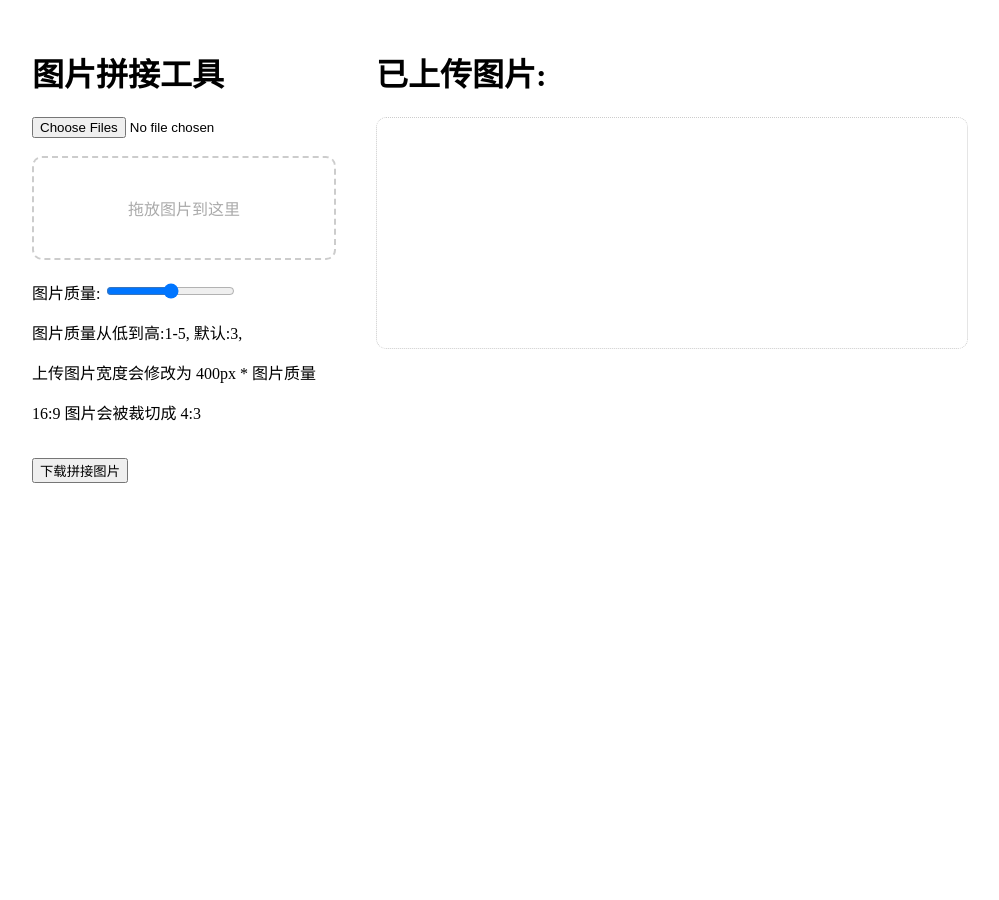
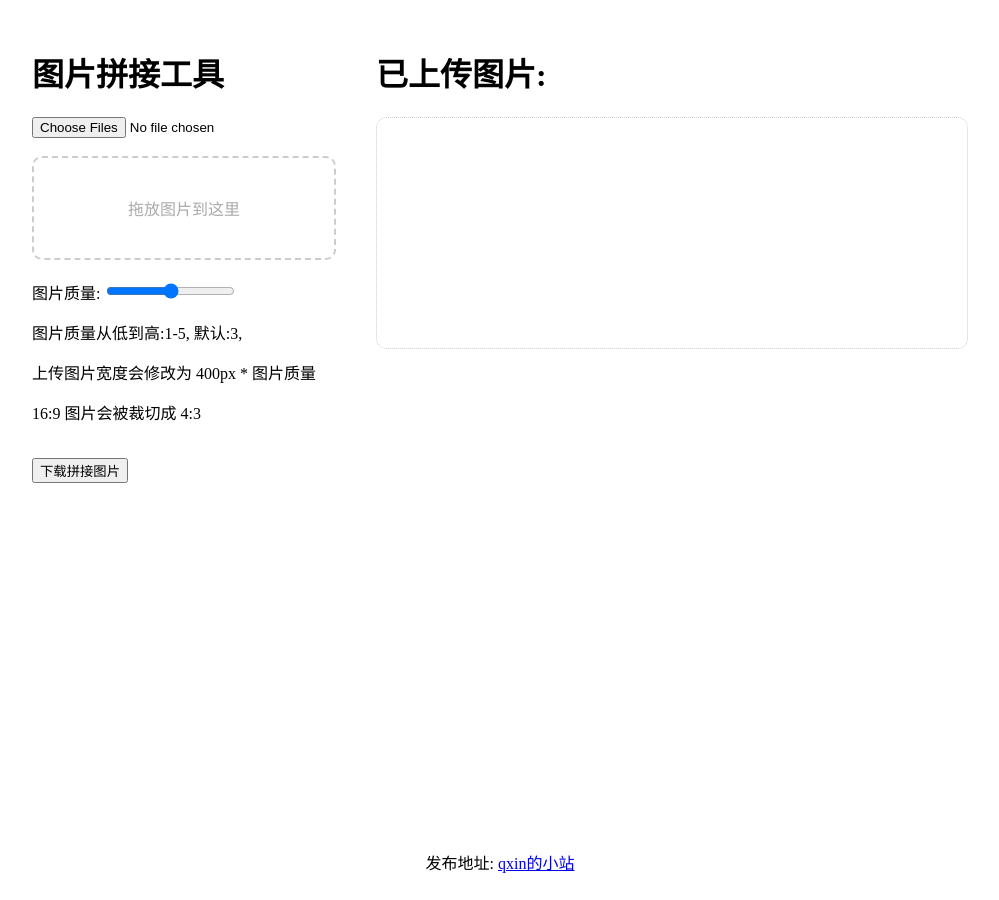
Before and after one commit to qxinGitHub/qxinGItHub.github.io, a Jekyll site: the page assets/html/multiple_drag_and_drop_upload_v3.html, which Jekyll copies as it is, in a window 1280 px wide. Shown: the whole page, without its empty margins (140-1139 px from the left). Built offline with Jekyll 4.4.1, drawn with Linux system fonts in a browser that asks for light colours.

```diff
--- a/assets/html/multiple_drag_and_drop_upload_v3.html
+++ b/assets/html/multiple_drag_and_drop_upload_v3.html
@@ -59,6 +59,15 @@
             margin-bottom: 20px;
             color: #aaa;
         }
+        .center-text {
+            text-align: center;
+            position: fixed;
+            bottom: 10px;
+            left: 0;
+            right: 0;
+            margin: 0 auto;
+            width: fit-content; // 确保内容宽度适应文本
+        }
     </style>
 </head>
 
@@ -88,7 +97,9 @@
             <div id="preview"></div>
         </div>
     </div>
-
+    <div class="center-text">
+        <p>发布地址: <a href="https://12456789.xyz/blog/%E7%BD%91%E9%A1%B5%E5%9C%A8%E7%BA%BF%E6%8B%BC%E5%9B%BE/">qxin的小站</a></p>
+    </div>
 
     <script>
         document.getElementById('upload').addEventListener('change', handleFiles);
```
Also changed, not shown: other parts of assets/html/multiple_drag_and_drop_upload_v3.html (+1 -1 lines), _posts/2024-12-05-网页在线拼图.md (+2 -1 lines), .obsidian/workspace.json.
